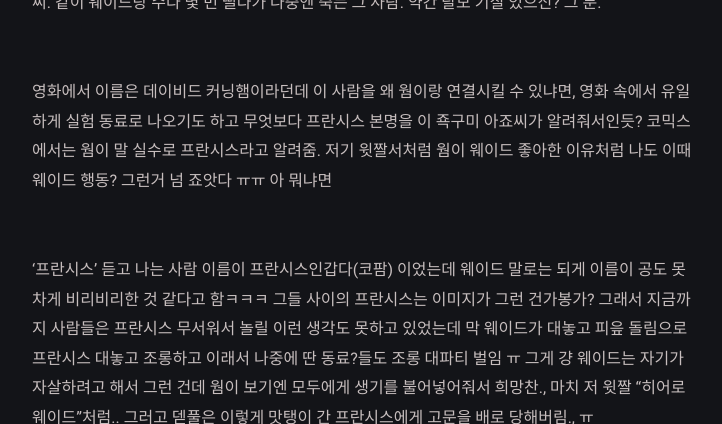
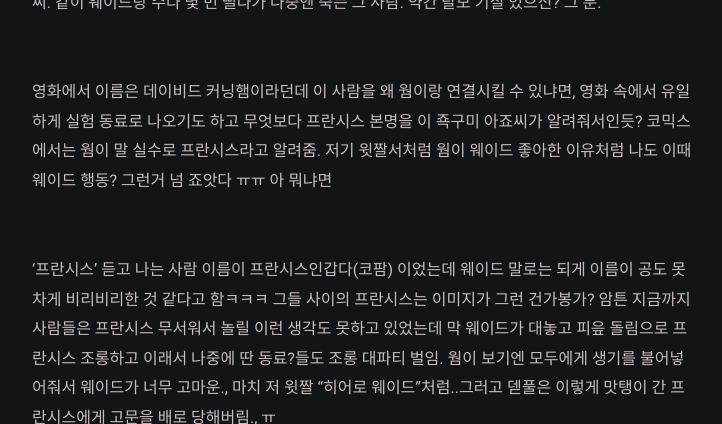
Before and after one commit to iwdstry/yeieje, a Jekyll site: the page built from _posts/2020-12-06-issue-review.md, in a window 1280 px wide and 900 px high, scrolled down 1498 px, cut to the strip 0-424 px from the top of the window. Shown: the whole strip, without its empty margins (278-1000 px from the left). Built offline with Jekyll 4.4.1, drawn with Linux system fonts in a browser that asks for light colours; some web fonts are replaced.

Commit message:
Update 2020-12-06-issue-review.md

```diff
--- a/_posts/2020-12-06-issue-review.md
+++ b/_posts/2020-12-06-issue-review.md
@@ -26,8 +26,7 @@ tag: [Review]
 
 <br/>영화에서 이름은 데이비드 커닝햄이라던데 이 사람을 왜 웜이랑 연결시킬 수 있냐면, 영화 속에서 유일하게 실험 동료로 나오기도 하고 무엇보다 프란시스 본명을 이 죡구미 아죠씨가 알려줘서인듯? 코믹스에서는 웜이 말 실수로 프란시스라고 알려줌. 저기 윗짤서처럼 웜이 웨이드 좋아한 이유처럼 나도 이때 웨이드 행동? 그런거 넘 죠앗다 ㅠㅠ 아 뭐냐면
 
-<br/>'프란시스' 듣고 나는 사람 이름이 프란시스인갑다(코팜) 이었는데 웨이드 말로는 되게 이름이 공도 못 차게 비리비리한 것 같다고 함ㅋㅋㅋ 그들 사이의 프란시스는 이미지가 그런 건가봉가? 그래서 지금까지 사람들은 프란시스 무서워서 놀릴 이런 생각도 못하고 있었는데 막 웨이드가 대놓고 피읖 돌림으로 프란시스 대놓고 조롱하고 이래서 나중에 딴 동료?들도 조롱 대파티 벌임 ㅠ 그게 걍 웨이드는 자기가 자살하려고 해서 그런 건데 웜이 보기엔 모두에게 생기를 불어넣어줘서 희망찬., 마치 저 윗짤 "히어로 웨이드"처럼..
-그러고 덷풀은 이렇게 맛탱이 간 프란시스에게 고문을 배로 당해버림., ㅠ
+<br/>'프란시스' 듣고 나는 사람 이름이 프란시스인갑다(코팜) 이었는데 웨이드 말로는 되게 이름이 공도 못 차게 비리비리한 것 같다고 함ㅋㅋㅋ 그들 사이의 프란시스는 이미지가 그런 건가봉가? 암튼 지금까지 사람들은 프란시스 무서워서 놀릴 이런 생각도 못하고 있었는데 막 웨이드가 대놓고 피읖 돌림으로 프란시스 조롱하고 이래서 나중에 딴 동료?들도 조롱 대파티 벌임. 웜이 보기엔 모두에게 생기를 불어넣어줘서 웨이드가 너무 고마운., 마치 저 윗짤 "히어로 웨이드"처럼..그러고 덷풀은 이렇게 맛탱이 간 프란시스에게 고문을 배로 당해버림., ㅠ
 <br/>
 
 ![image](https://uncannyxmen.net/sites/default/files/images/characters/deadpool/deadpool011.jpg)
```
